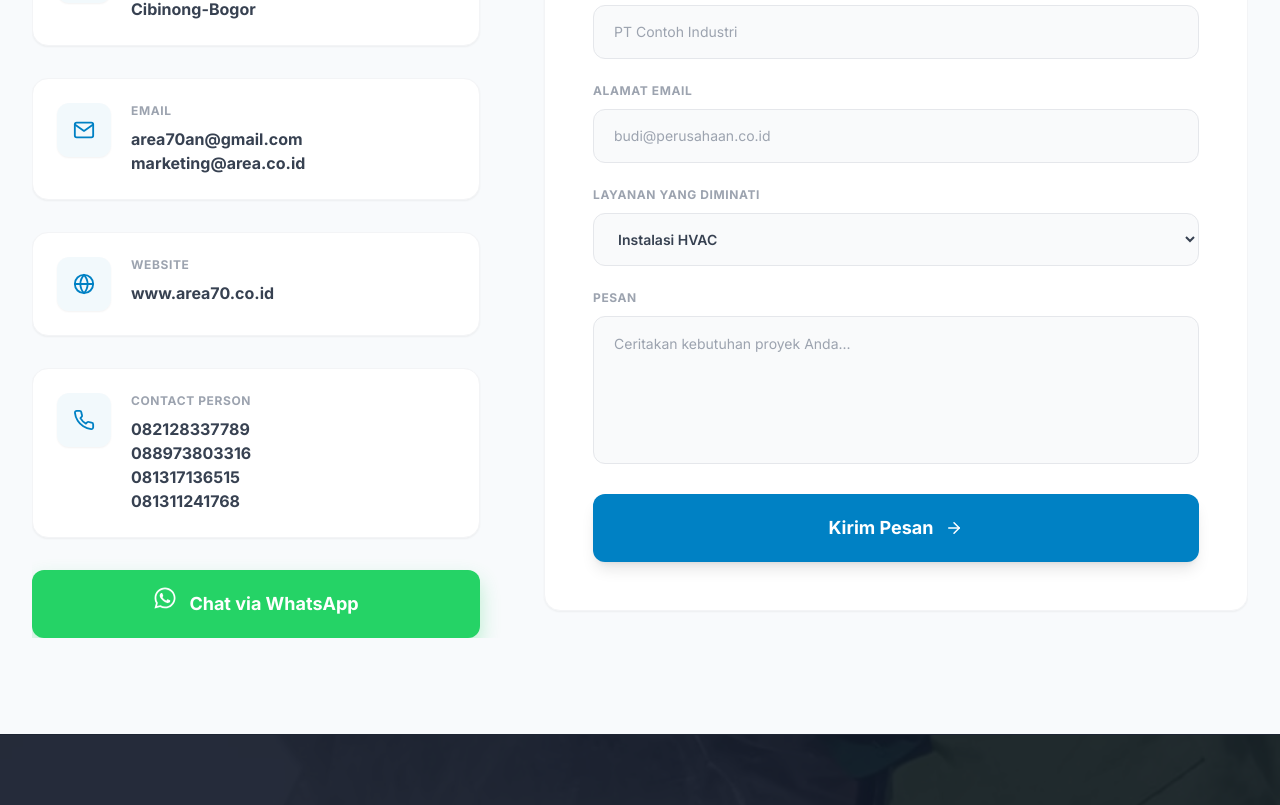
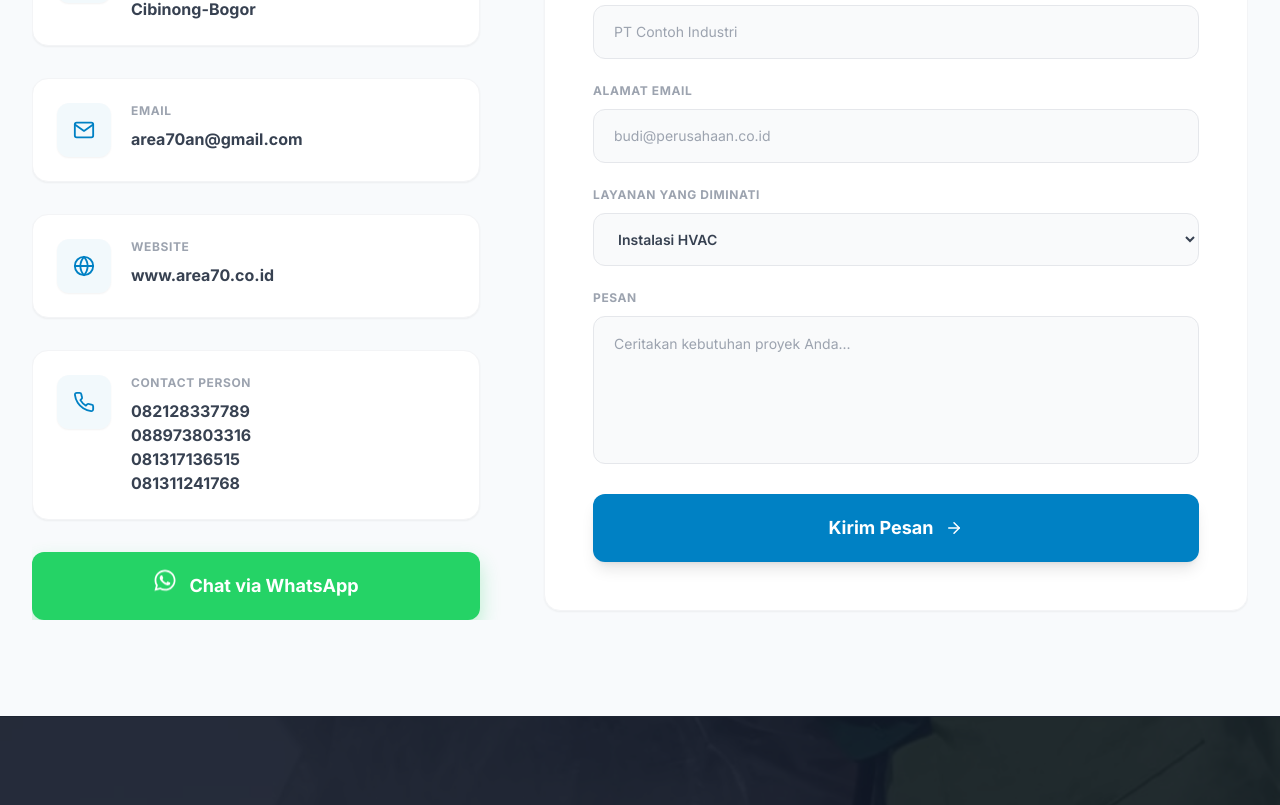
Before and after one commit to Hamzahzahh09/pt_rekayasa, a React (Vite) app in the folder frontend/: page /contact in a window 1280 px wide. Shown: the part 900-1705 px from the top of the page. Built offline with nearby package versions, Linux system fonts and the light colour scheme.

Commit message:
last revisi

```diff
--- a/frontend/src/pages/Contact.jsx
+++ b/frontend/src/pages/Contact.jsx
@@ -33,7 +33,7 @@ const contactInfo = [
   {
     icon: <FiMail size={22} />,
     label: 'Email',
-    lines: ['area70an@gmail.com', 'marketing@area.co.id'],
+    lines: ['area70an@gmail.com'],
     links: ['mailto:area70an@gmail.com'],
   },
   {
```
